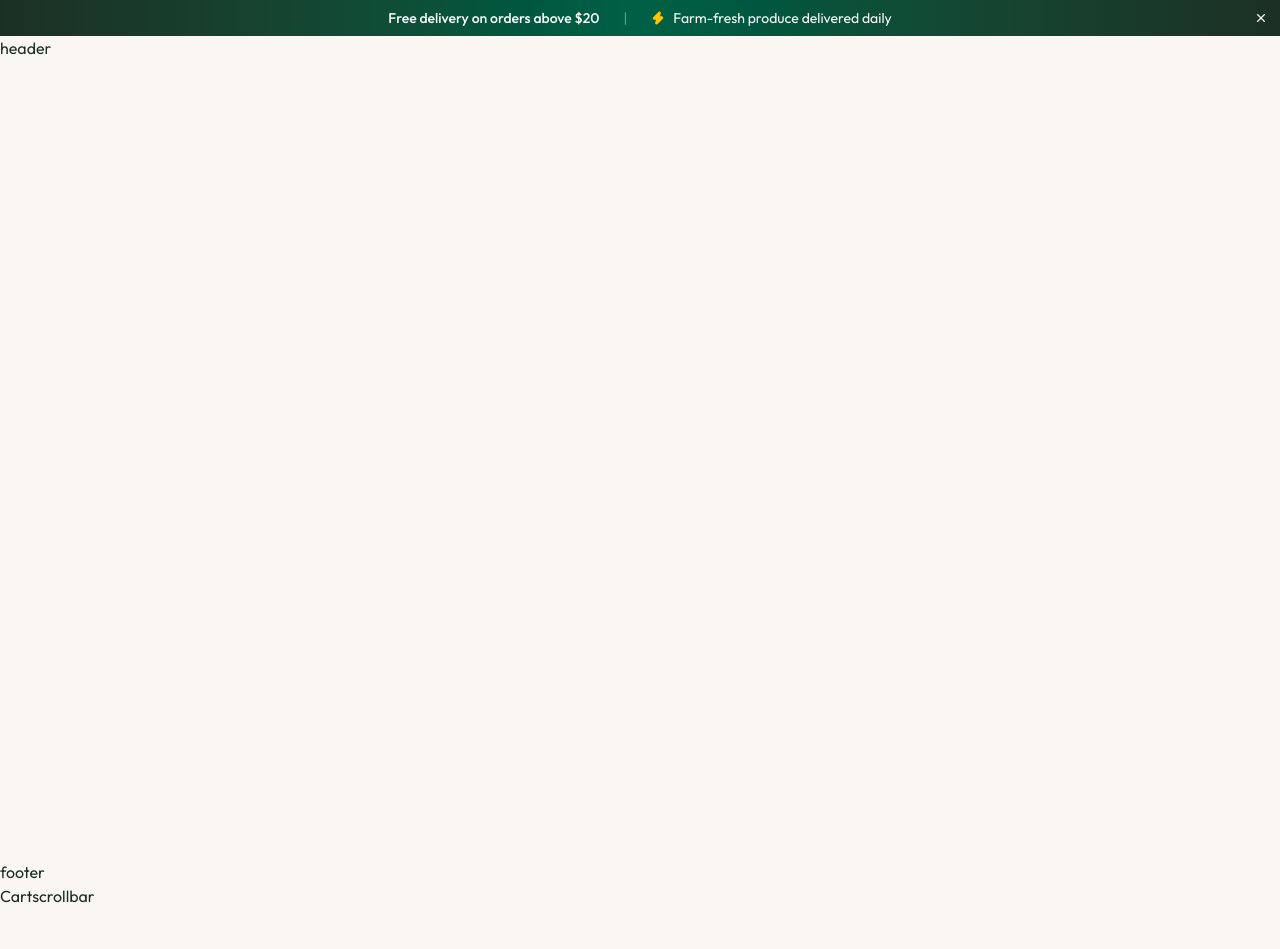
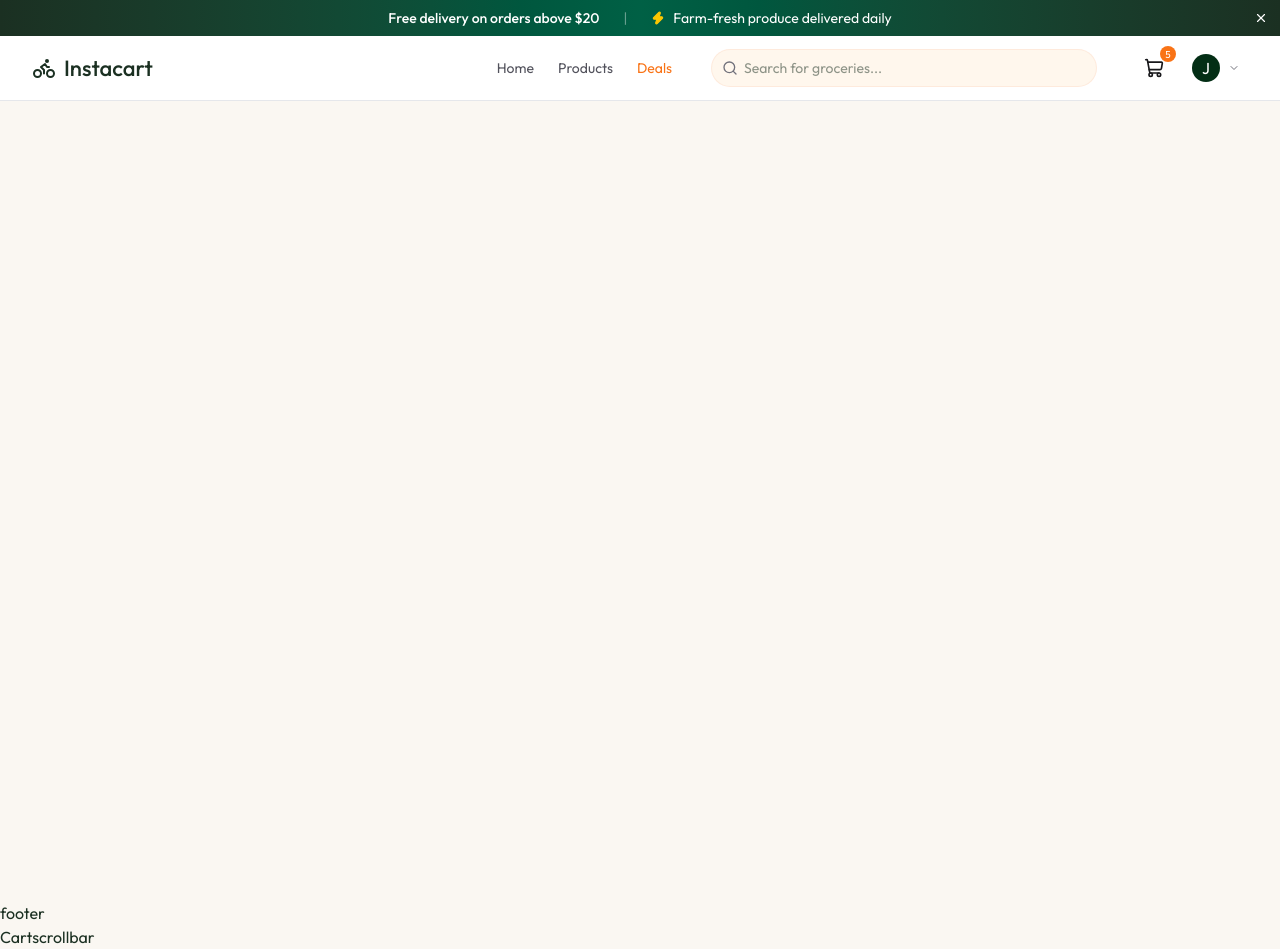
Before and after one commit to omwakchaure/GROCERY-DELIVERY-SITE, a React (Vite) app: page / in a window 1280 px wide. Before the commit the page ends 908 px from the top, so only its background shows below. Built offline with nearby package versions, Linux system fonts and the light colour scheme.

Commit message:
FEAT: navbar implementation

```diff
--- /dev/null
+++ b/src/components/Navbar.tsx
@@ -0,0 +1,186 @@
+import {
+  BikeIcon,
+  ChevronDownIcon,
+  LogOutIcon,
+  ArrowUpRightIcon,
+  MenuIcon,
+  MapPinIcon,
+  PackageIcon,
+  SearchIcon,
+  ShoppingCartIcon,
+  ShieldCheckIcon,
+  UserIcon,
+  XIcon,
+} from "lucide-react";
+import { Link } from "react-router-dom";
+import { useState } from "react";
+
+const Navbar = () => {
+  const user: any = {
+    name: "John Doe",
+    email: "john@example.com",
+    isAdmin: true,
+  };
+
+  const { cartCount, setIsCartOpen } = {
+    cartCount: 5,
+    setIsCartOpen: (_data: any) => {},
+  };
+
+  const [searchQuery, setSearchQuery] = useState("");
+  const [userMenuOpen, setUserMenuOpen] = useState(false);
+
+  return (
+    <nav className="bg-white sticky top-0 z-50 border-b border-app-border">
+      <div className="max-w-7xl mx-auto px-4 sm:px-6 lg:px-8 flex items-center justify-between h-16 gap-4">
+        {/* Logo */}
+        <Link
+          to="/"
+          className="flex items-center gap-2 text-[22px] font-medium shrink-0"
+        >
+          <BikeIcon size={24} />
+          Instacart
+        </Link>
+        <div className="w-full flex items-center justify-end gap-4 lg:gap-10">
+          {/* Nav links - Desktop */}
+          <div className="hidden md:flex items-center gap-6 text-sm text-zinc-600">
+            <Link to="/">Home</Link>
+            <Link to="/products">Products</Link>
+            <Link to="/deals" className="text-app-orange">
+              Deals
+            </Link>
+          </div>
+
+          {/* Search */}
+          <form className="hidden sm:flex flex-1 max-w-sm text-xs sm:text-sm">
+            <div className="relative w-full">
+              <SearchIcon className="absolute left-2.5 top-1/2 -translate-y-1/2 size-4 text-zinc-500" />
+
+              <input
+                type="text"
+                placeholder="Search for groceries..."
+                value={searchQuery}
+                onChange={(e) => setSearchQuery(e.target.value)}
+                className="w-full pl-8 p-2 bg-orange-50 rounded-full ring ring-app-orange/15 focus:ring-app-orange/30"
+              />
+            </div>
+          </form>
+
+          {/* Right Actions */}
+          <div className="flex items-center gap-3">
+            {/* Cart */}
+            <button
+              className="relative p-2 rounded-xl"
+              onClick={() => setIsCartOpen(true)}
+            >
+              <ShoppingCartIcon className="size-5 text-zinc-900" />
+              {cartCount > 0 && (
+                <span className="absolute -top-1 -right-1 size-4 bg-app-orange text-white text-[10px] rounded-full flex-center">
+                  {cartCount}
+                </span>
+              )}
+            </button>
+
+            {/* User */}
+            <div className="relative">
+              {user ? (
+                <button
+                  type="button"
+                  className="flex items-center gap-2 p-2"
+                  onClick={() => setUserMenuOpen((open) => !open)}
+                >
+                  <div className="size-7 rounded-full bg-green-950 text-white flex-center">
+                    {user.name.charAt(0).toUpperCase()}
+                  </div>
+
+                  <ChevronDownIcon className="size-3 text-zinc-500" />
+                </button>
+              ) : (
+                <div className="flex-center gap-2">
+                  <Link
+                    to="/login"
+                    className="hidden md:flex items-center gap-2 px-4 py-2 text-sm font-medium text-white bg-green-950 rounded-full hover:bg-green-950-light transition-colors"
+                  >
+                    <UserIcon size={16} />
+                    Sign In
+                  </Link>
+
+                  {userMenuOpen ? (
+                    <XIcon
+                      className="md:hidden"
+                      onClick={() => setUserMenuOpen(!userMenuOpen)}
+                    />
+                  ) : (
+                    <MenuIcon
+                      className="md:hidden"
+                      onClick={() => setUserMenuOpen(!userMenuOpen)}
+                    />
+                  )}
+                </div>
+              )}
+
+              {userMenuOpen && user && (
+                <>
+                  <div
+                    className="fixed inset-0 z-40"
+                    onClick={() => setUserMenuOpen(false)}
+                  />
+                  <div
+                    className="absolute right-0 mt-2 w-56 rounded-xl border border-app-border bg-white py-2 shadow-lg z-50 animate-fade-in"
+                    onClick={(e) => e.stopPropagation()}
+                  >
+                    <div className="px-4 py-3 border-b border-app-border">
+                      <p className="text-sm font-medium text-zinc-900">
+                        {user?.name}
+                      </p>
+                      <p className="text-xs text-zinc-500">{user?.email}</p>
+                    </div>
+
+                    <div onClick={() => setUserMenuOpen(false)}>
+                      <Link to="/orders" className="dropdown-link">
+                        <PackageIcon size={16} />
+                        My Orders
+                      </Link>
+
+                      <Link to="/addresses" className="dropdown-link">
+                        <MapPinIcon size={16} />
+                        Addresses
+                      </Link>
+
+                      <Link to="/products" className="dropdown-link">
+                        <ArrowUpRightIcon size={16} />
+                        Products
+                      </Link>
+
+                      <Link to="/deals" className="dropdown-link">
+                        <ArrowUpRightIcon size={16} />
+                        Deals
+                      </Link>
+
+                      {user.isAdmin && (
+                        <Link to="/" className="dropdown-link text-app-orange">
+                          <ShieldCheckIcon size={16} />
+                          Admin Panel
+                        </Link>
+                      )}
+
+                      <button
+                        type="button"
+                        className="dropdown-link w-full text-left text-red-500 hover:text-red-600"
+                      >
+                        <LogOutIcon size={16} />
+                        Logout
+                      </button>
+                    </div>
+                  </div>
+                </>
+              )}
+            </div>
+          </div>
+        </div>
+      </div>
+    </nav>
+  )
+}
+
+export default Navbar
--- a/src/pages/AppLayout.tsx
+++ b/src/pages/AppLayout.tsx
@@ -1,12 +1,13 @@
 import { Outlet } from "react-router-dom"
 import Banner from "../components/Banner"
+import Navbar from "../components/Navbar"
 
 
 const AppLayout = () => {
   return (
     <>
      <Banner />
-     <p>header</p>
+     <Navbar />
      <main className="min-h-screen"><Outlet /></main>
      <p>footer</p>
      <p>Cartscrollbar</p>
```
